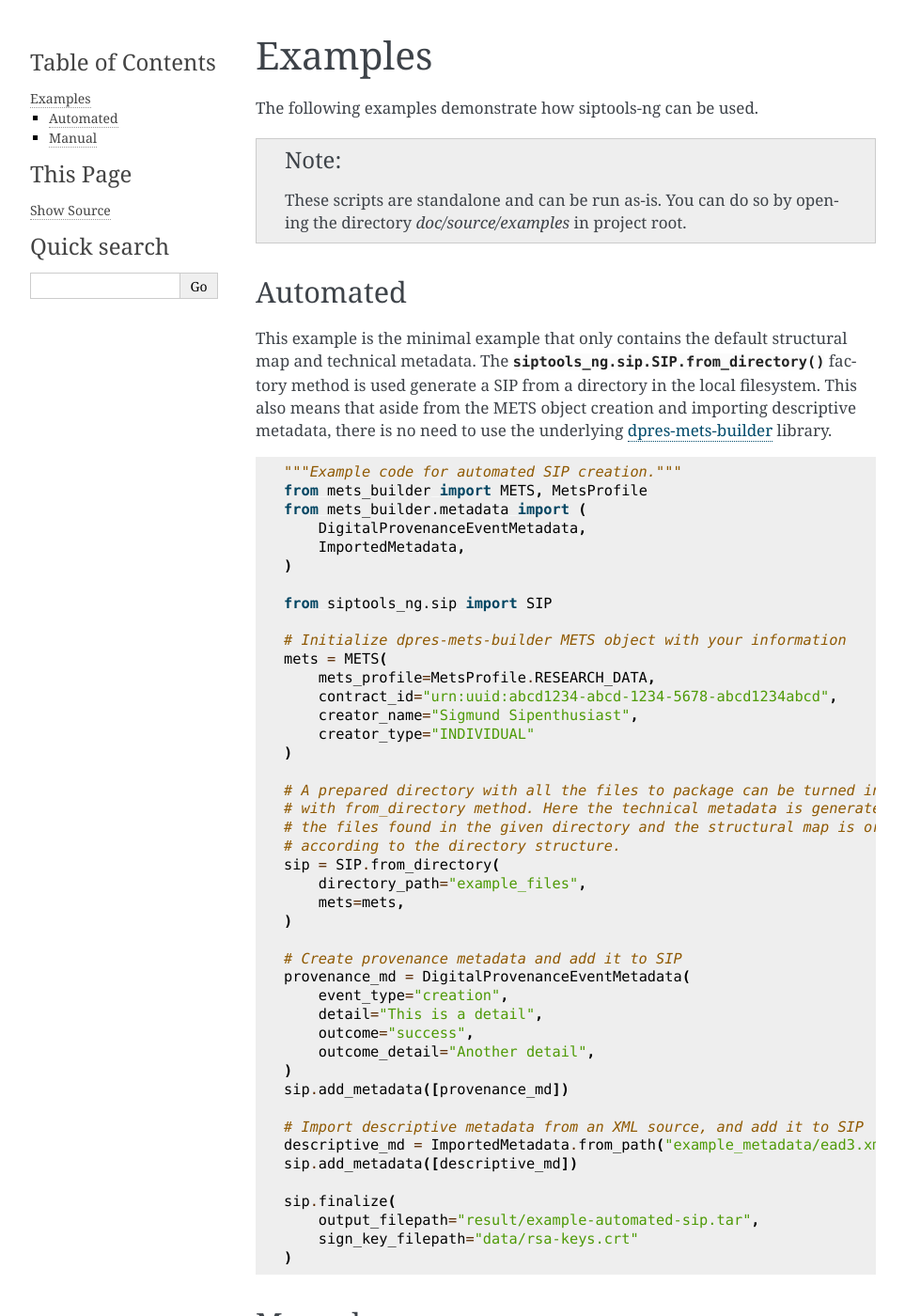
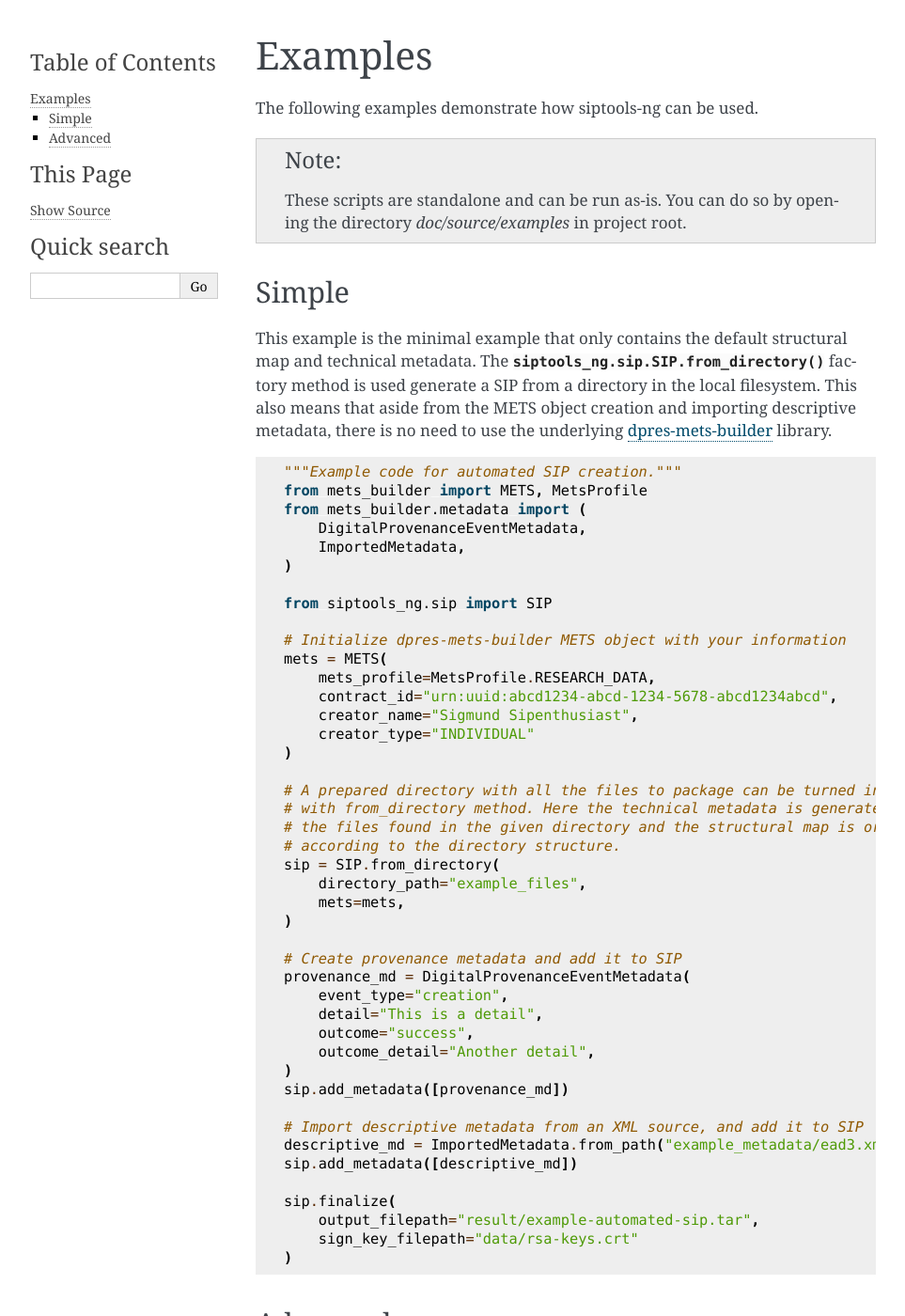
Before and after one commit to Digital-Preservation-Finland/dpres-siptools-ng, a Sphinx documentation site: the page built from doc/source/examples.rst, in a window 1280 px wide and 1400 px high. Shown: the whole window at 94% size, without its empty margins (148-1111 px from the left). Built offline with Sphinx 7.4.7, drawn with Linux system fonts in a browser that asks for light colours.

Commit message:
Rename examples in docs
Rename examples in documentation from "Automated" and "Manual" to
"Simple" and "Advanced".

```diff
--- a/doc/source/examples.rst
+++ b/doc/source/examples.rst
@@ -11,8 +11,8 @@ The following examples demonstrate how siptools-ng can be used.
    You can do so by opening the directory `doc/source/examples`
    in project root.
 
-Automated
----------
+Simple
+------
 
 This example is the minimal example that only contains the default structural
 map and technical metadata. The :meth:`siptools_ng.sip.SIP.from_directory`
@@ -24,8 +24,8 @@ dpres-mets-builder_ library.
 .. literalinclude:: examples/example_automated_sip_creation.py
   :language: Python
 
-Manual
-------
+Advanced
+--------
 
 This example is more involved.
 In addition to the automatic structural map generated by siptools-ng, it
```
